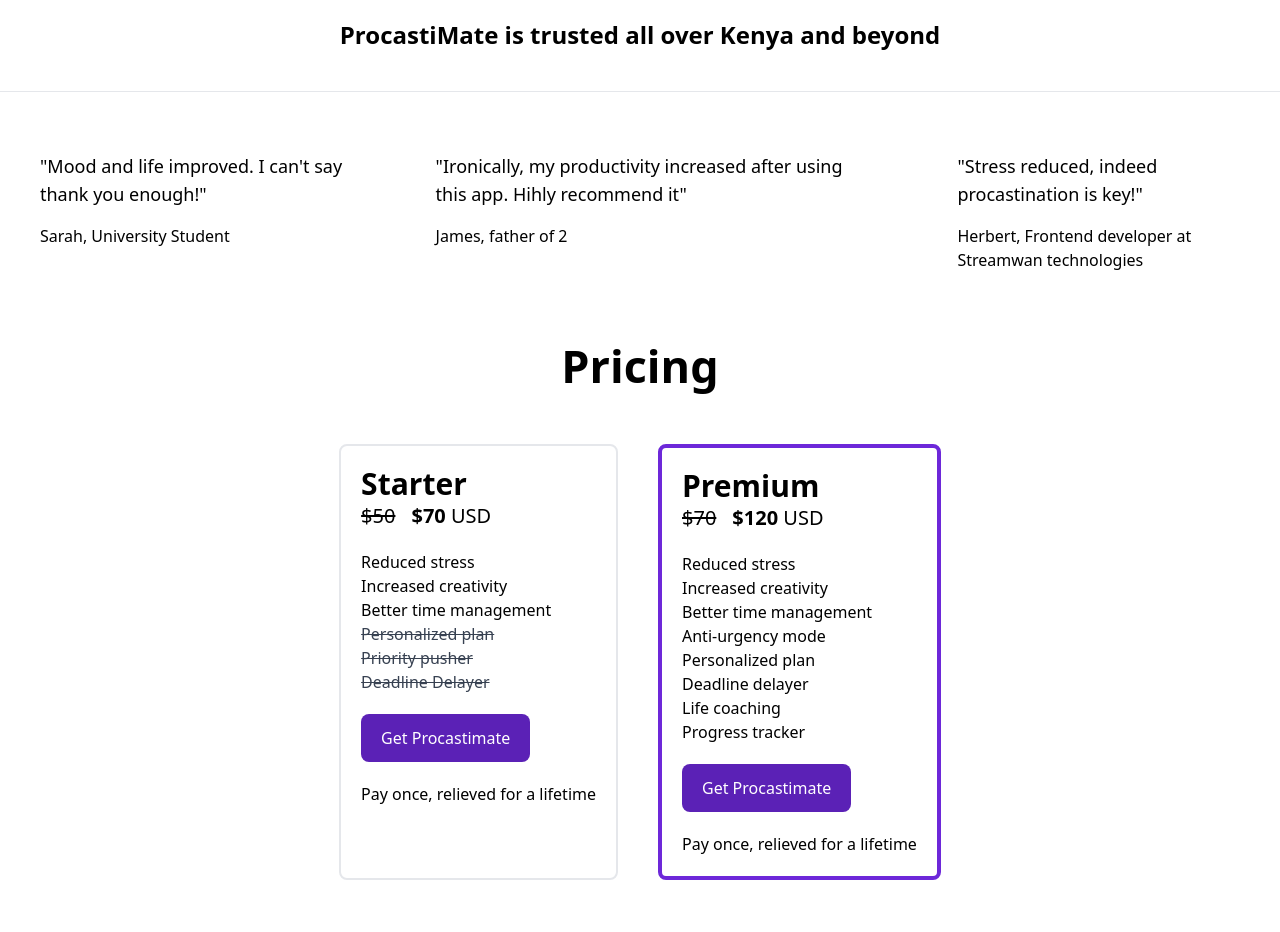
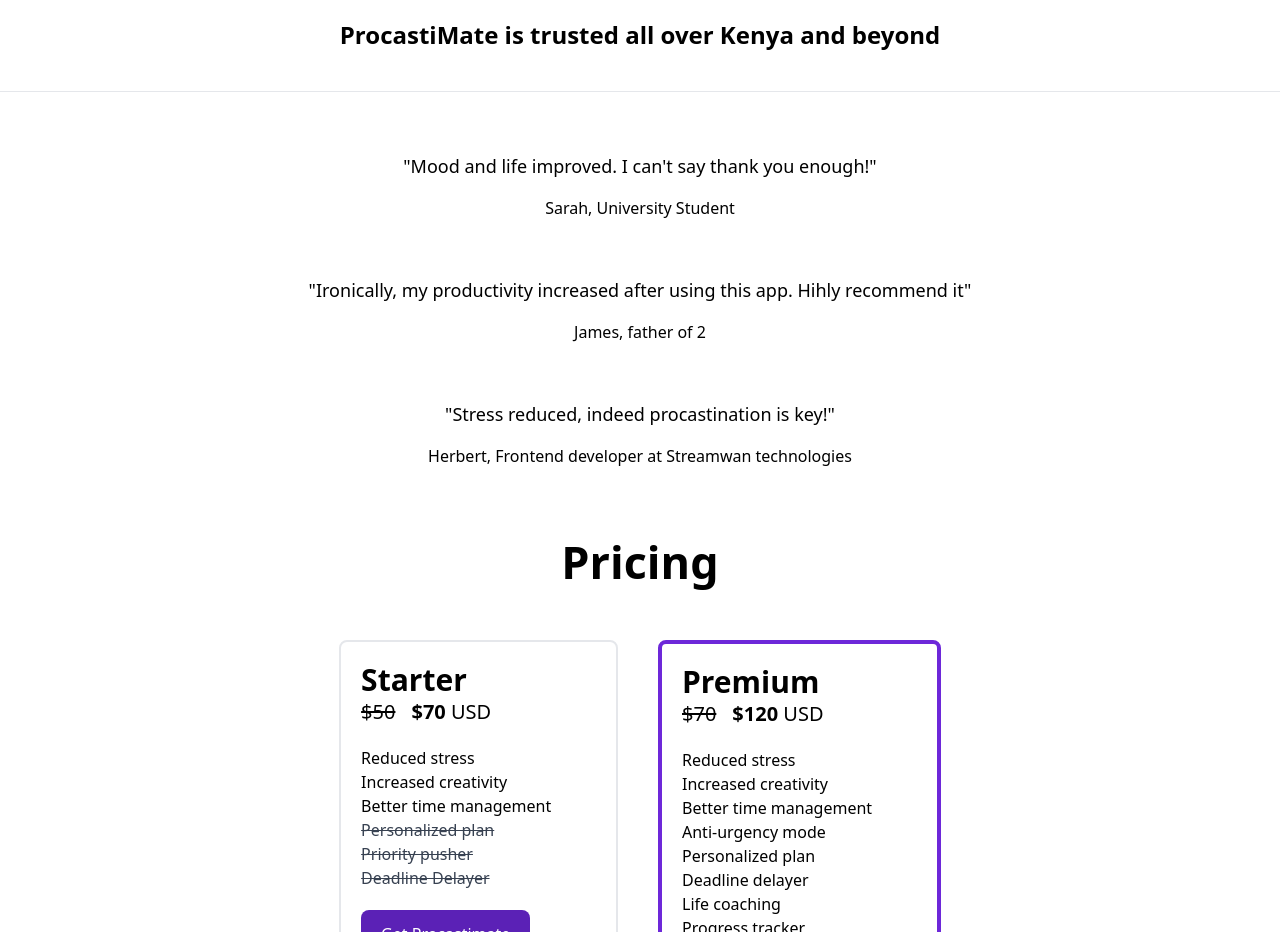
Before and after one commit to Jaarabytes/DotHub, a SvelteKit app: page / in a window 1280 px wide. Shown: the part 920-1852 px from the top of the page. Built offline with nearby package versions, Linux system fonts and the light colour scheme.

Commit message:
style: corrected UI in the home page
Reviews look better on medium and large screens

```diff
--- a/src/routes/+page.svelte
+++ b/src/routes/+page.svelte
@@ -58,7 +58,7 @@
 
   <h2 class="font-bold text-center my-10 text-2xl">ProcastiMate is trusted all over Kenya and beyond</h2>
   <hr />
-  <div class="sm:flex sm:justify-center mt-10">
+  <div class="text-center mt-10">
     {#each reviews as review}
       <div class="mx-5 p-5">
         <p class="sm:text-lg text-xl ">{review.review}</p>
```
